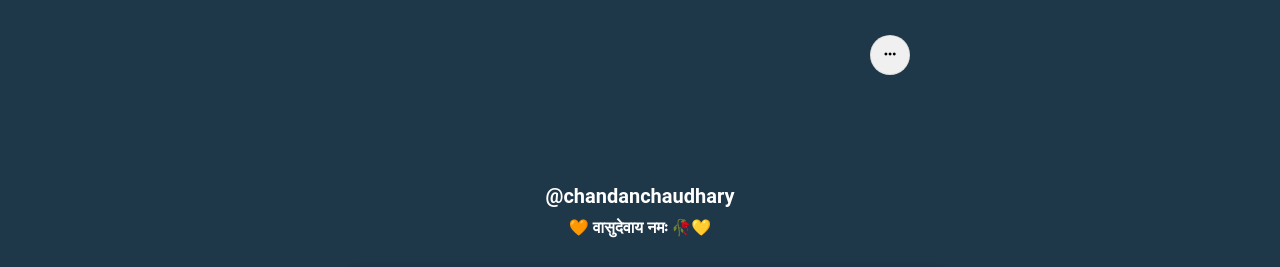
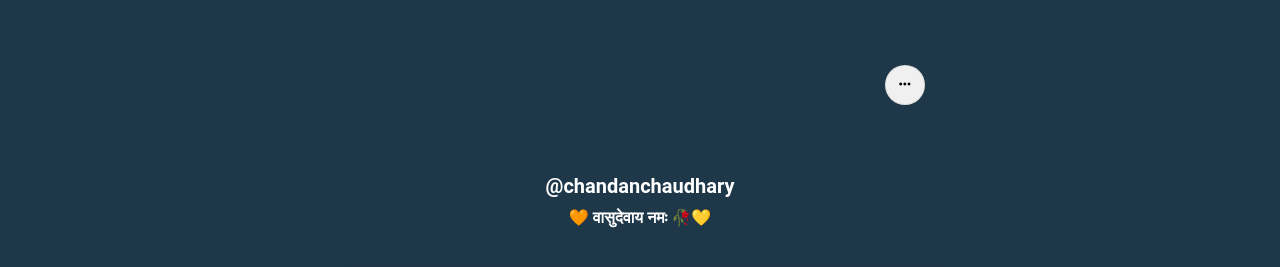
Before and after one commit to Chandan-Badge/LinkTree, a plain HTML site: page index.html in a window 1280 px wide. Shown: the top 267 px of the page. Drawn offline with Linux system fonts and the light colour scheme.

Commit message:
Improvement 11

```diff
--- a/index.html
+++ b/index.html
@@ -3,7 +3,7 @@
 <head>
     <meta charset="UTF-8">
     <meta name="viewport" content="width=device-width, initial-scale=1.0">
-    <title>Chandan Chaudhary</title>
+    <title>Chandan Chaudhary - LinkTree</title>
 
     <link rel="stylesheet" href="style.css">
     <link rel="stylesheet" href="https://cdnjs.cloudflare.com/ajax/libs/font-awesome/6.5.2/css/all.min.css" integrity="sha512-SnH5WK+bZxgPHs44uWIX+LLJAJ9/2PkPKZ5QiAj6Ta86w+fsb2TkcmfRyVX3pBnMFcV7oQPJkl9QevSCWr3W6A==" crossorigin="anonymous" referrerpolicy="no-referrer" />
--- a/style.css
+++ b/style.css
@@ -26,6 +26,19 @@ a i {
     color: rgb(00, 00, 00, 0.4);
 }
 
+header {
+    width: max-content;
+    display: flex;
+    justify-content: center;
+    align-items: center;
+
+    position: relative;
+
+    padding: 10px 200px;
+
+    margin-top: 50px;
+}
+
 /*
     Share Bar
 */
@@ -37,11 +50,23 @@ a i {
     display: flex;
     align-items: center;
     justify-content: center;
+
+    /* background-color: red; */
+
+    position: absolute;
+    top: 0;
+    right: 0;
 }
+
+/* .share-bar i {
+    background-color: red;
+} */
 
 .share-btn {
     background-color: transparent;
     border: none;
+
+    /* background-color: #FBE433; */
 }
 
 #share-icon {
@@ -56,9 +81,9 @@ a i {
     border: 1px solid rgb(00, 00, 00, 0.07);
     background-color: #f0f0f0;
 
-    position: relative;
+    /* position: relative;
     top: 1.25rem;
-    left: 15.625rem;
+    left: 15.625rem; */
 }
 
 /*
@@ -148,6 +173,10 @@ a i {
 }
 
 @media (max-width: 700px) {
+    header {
+        padding: 10px 80px;
+    }
+
     .link {
         width: 24rem;
         height: 3.7rem;
```
